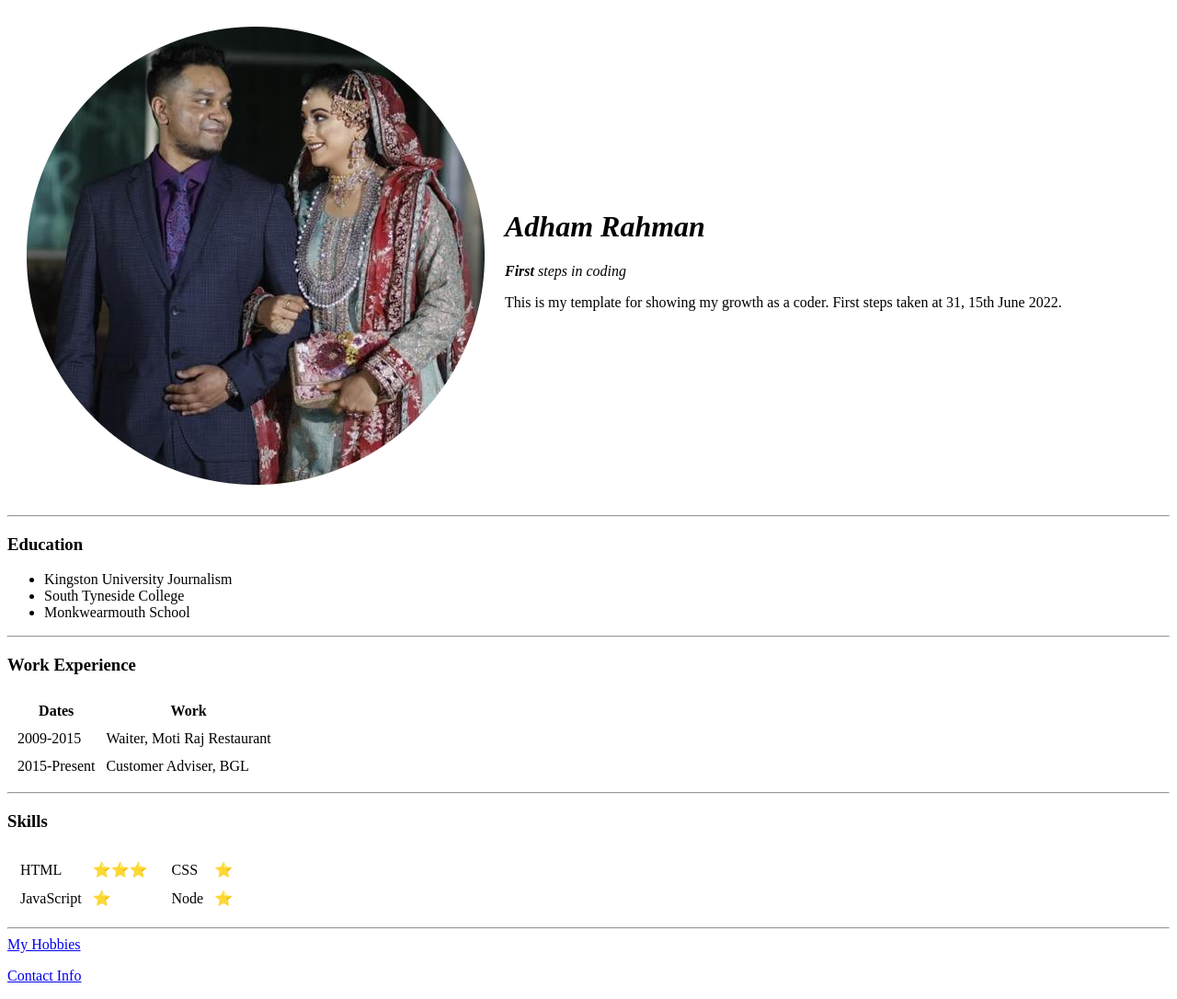
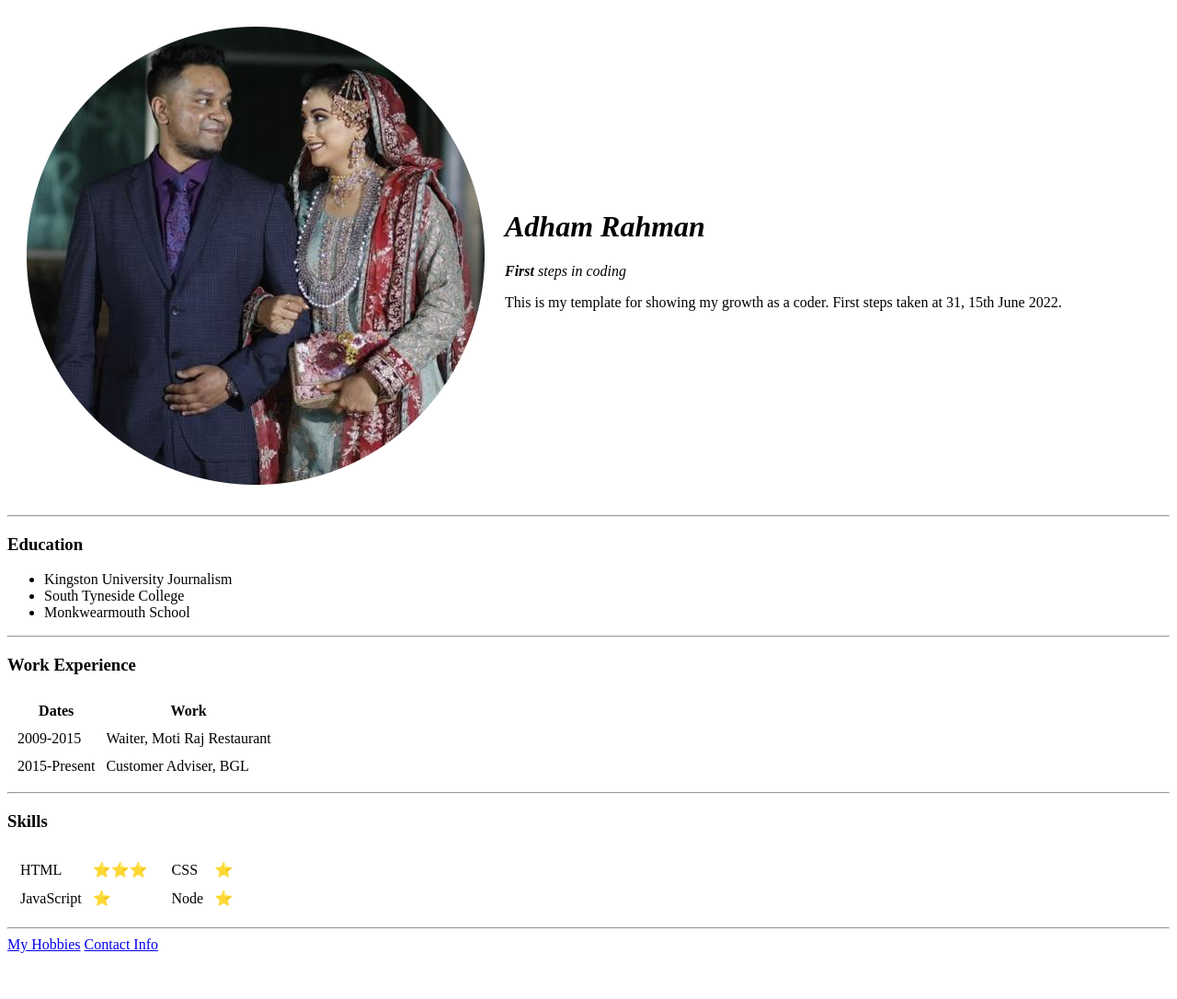
Before and after one commit to Yadz90/First-Steps-CV, a plain HTML site: page index.html in a window 1280 px wide. Shown: the whole page at 92% size. After the commit the page ends 1044 px from the top, so only its background shows below. Drawn offline with Linux system fonts and the light colour scheme.

Commit message:
Update index.html

```diff
--- a/index.html
+++ b/index.html
@@ -85,7 +85,7 @@
 
   <hr>
   <a href="hobbies.html">My Hobbies</a>
-  <p><a href="Contact info.html">Contact Info</a></p>
+  <a href="Contact info.html">Contact Info</a>
 </body>
 
 </html>
```
